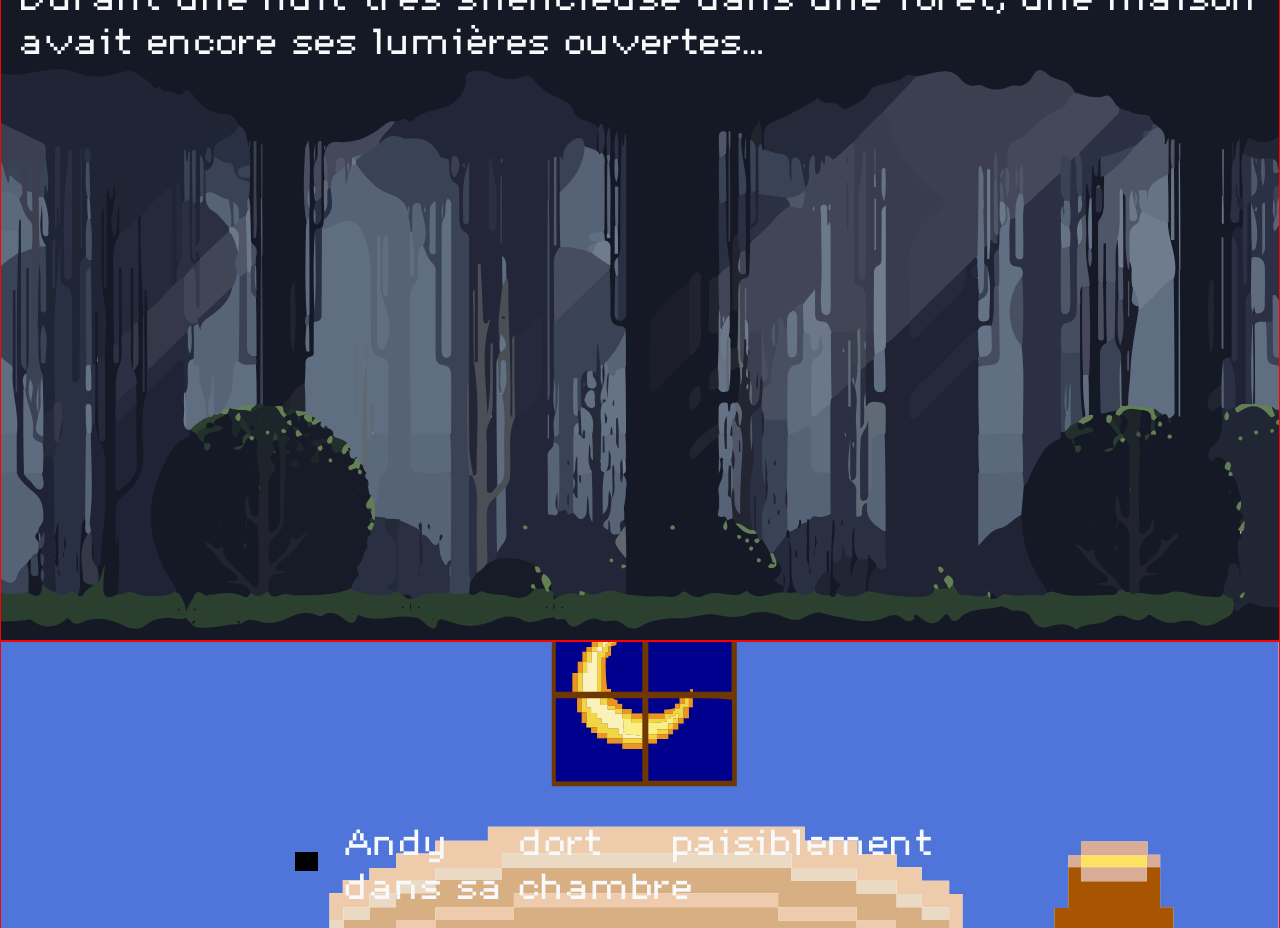
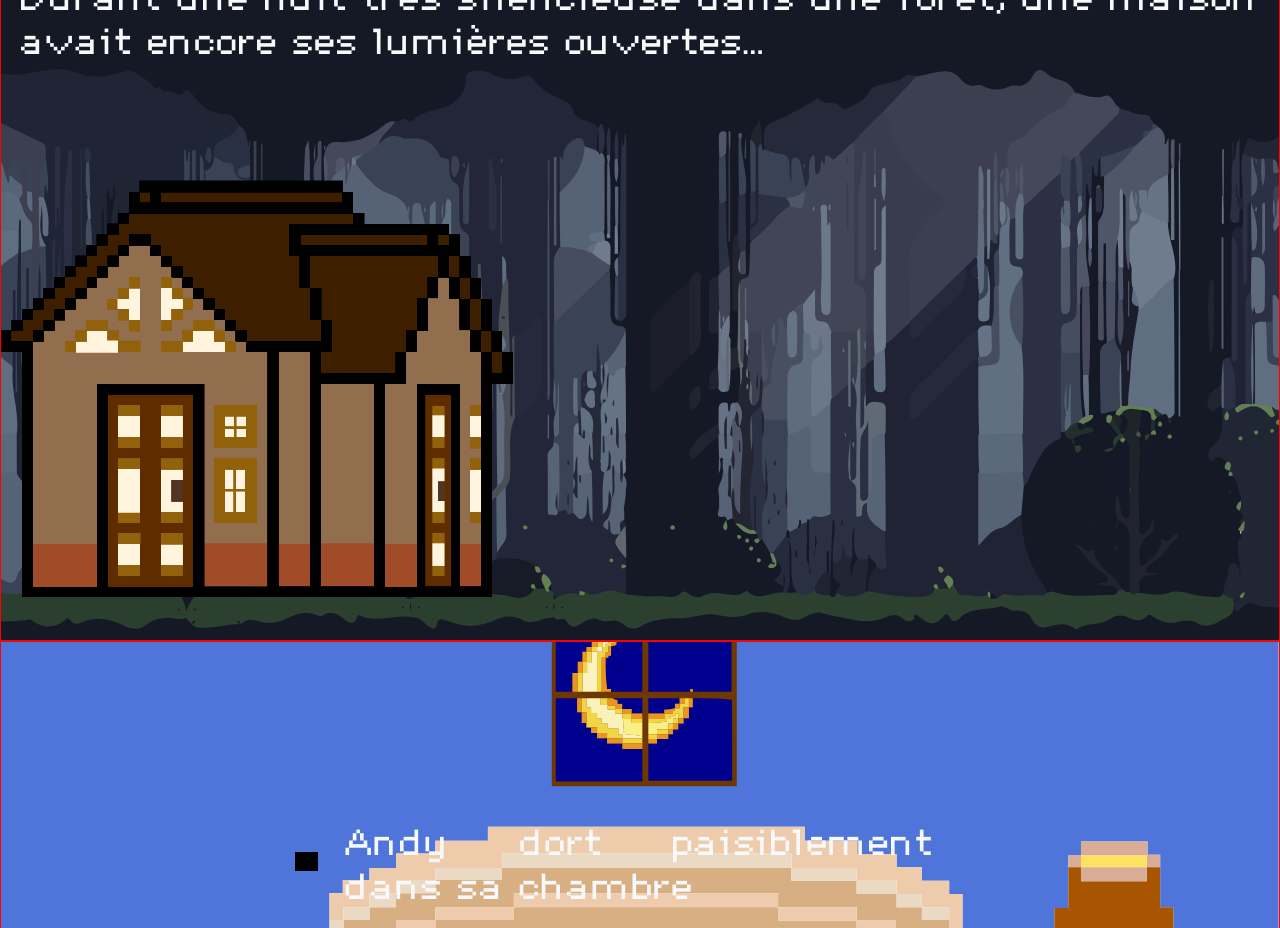
Before and after one commit to skayla-nelie/Stimphil_skayla_scrollytelling, a plain HTML site: page index.html in a window 1280 px wide. Shown: the part 980-1908 px from the top of the page. Drawn offline with nearby package versions, Linux system fonts and the light colour scheme; files that its build step writes are made by us from their sources; files whose address does not match are found by name.

Commit message:
Update style.css

```diff
--- a/p2.2a/style.css
+++ b/p2.2a/style.css
@@ -97,7 +97,7 @@ header div img {
   background-size: 100% 100%;
   aspect-ratio: 1/1;
   background-position: 0 0;
-  background-image: url(image/house2.png);
+  background-image: url(../p2.2a/image/house2.png);
   max-width: 40vw;
   z-index: 1;
 }
```
